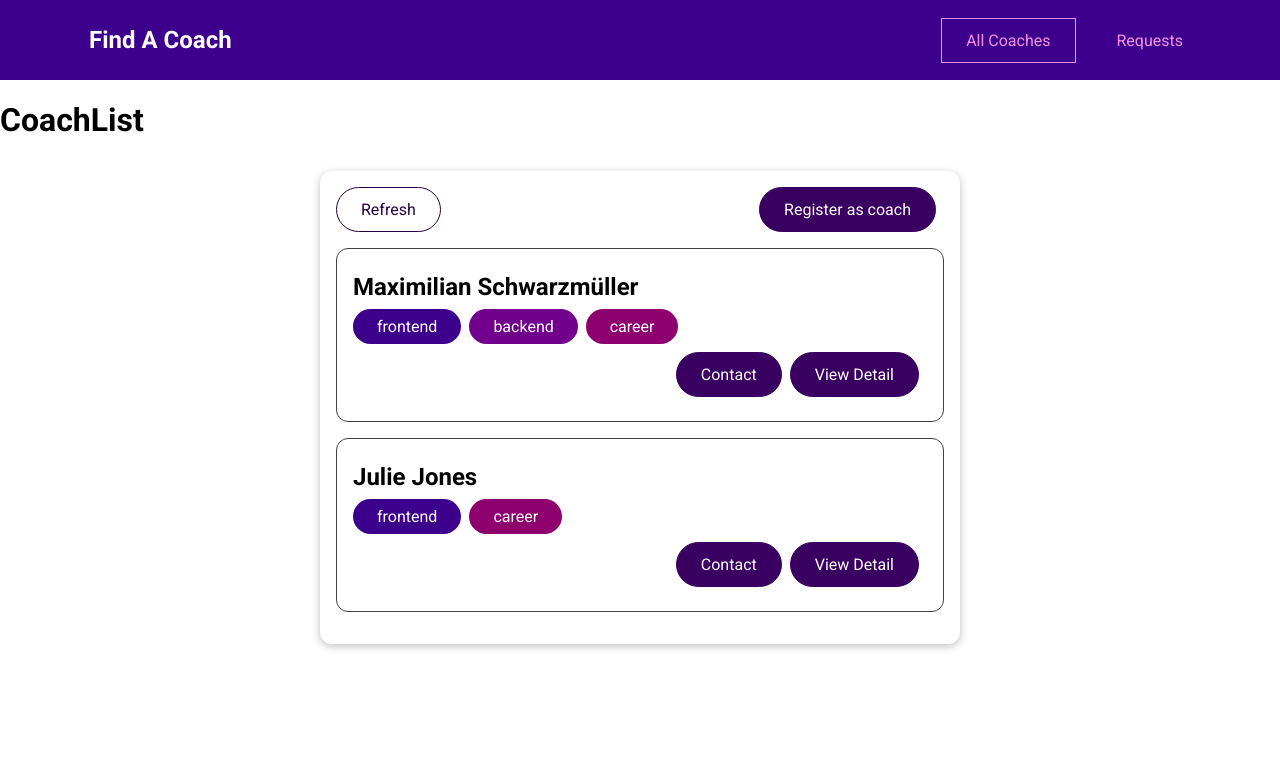
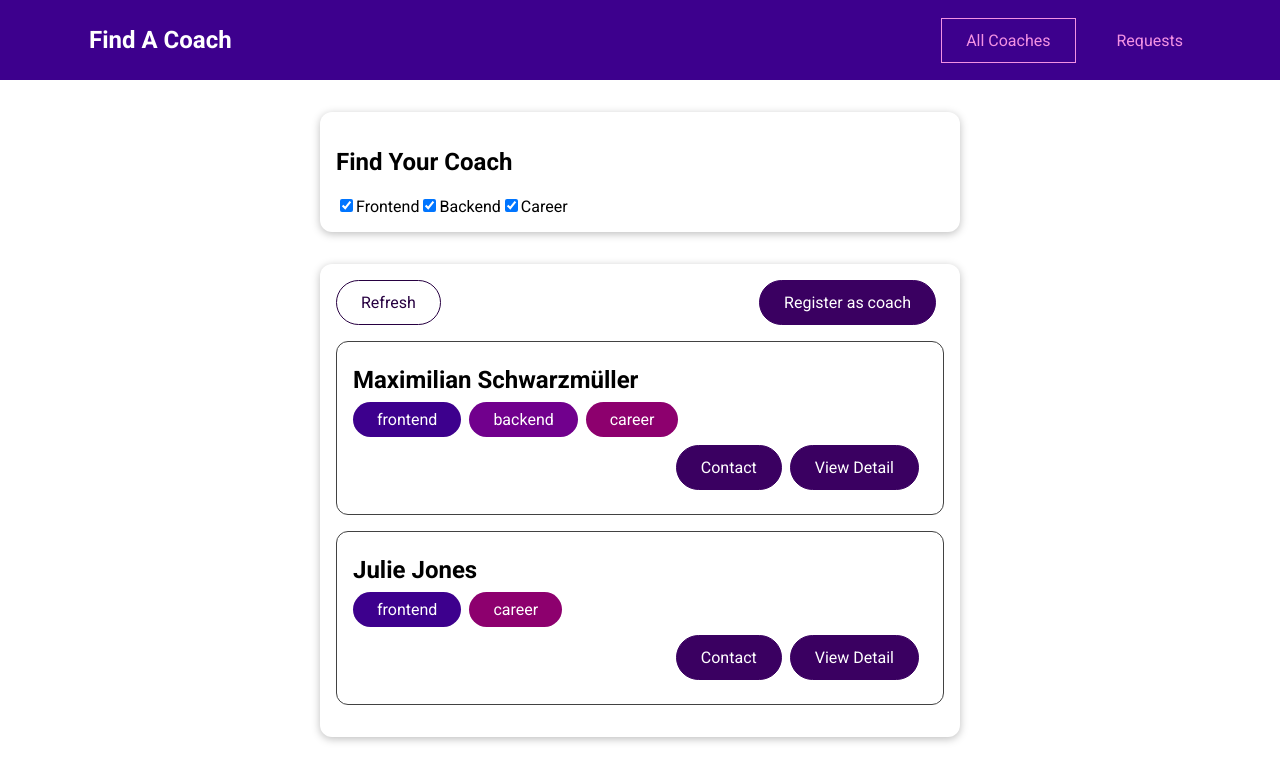
Before and after one commit to Martina928/find-a-coach, a Vue app: page /coaches in a window 1280 px wide. Shown: the top 782 px of the page. Built offline with nearby package versions, Linux system fonts and the light colour scheme.

Commit message:
feat: add coach filter

```diff
--- /dev/null
+++ b/src/components/coaches/CoachFilter.vue
@@ -0,0 +1,45 @@
+<template>
+  <BaseCard>
+    <h2>Find Your Coach</h2>
+    <span class="filter-option">
+      <input type="checkbox" id="frontend" checked @change="setFilter"/>
+      <label for="frontend">Frontend</label>
+    </span>
+    <span class="filter-option">
+      <input type="checkbox" id="backend" checked @change="setFilter"/>
+      <label for="backend">Backend</label>
+    </span>
+    <span class="filter-option">
+      <input type="checkbox" id="career" checked @change="setFilter"/>
+      <label for="career">Career</label>
+    </span>
+  </BaseCard>
+</template>
+
+<script>
+export default {
+  emits: ['changeFilter'],
+  data() {
+    return {
+      filter: {
+        frontend: true,
+        backend: true,
+        career: true
+      }
+    }
+  },
+  methods: {
+    setFilter() {
+      const inputId = event.target.id;
+      const isActive = event.target.checked;
+      const updatedFilter = {
+        ...this.filter,
+        [inputId]: isActive // 有變的值去取代原本的值
+      };
+      this.filter = updatedFilter;
+      this.$emit('changeFilter', this.filter); // 把過濾結果傳給父層
+    }
+  }
+}
+
+</script>
--- a/src/pages/coaches/CoachList.vue
+++ b/src/pages/coaches/CoachList.vue
@@ -1,8 +1,11 @@
 <template>
   <div>
-    <h1>CoachList</h1>
-    <BaseCard>
-      <section>
+    <section>
+      <CoachFilter @changeFilter="updateCoachList"></CoachFilter>
+    </section>
+
+    <section>
+      <BaseCard>
         <div class="controls">
           <BaseButton mode="outline">Refresh</BaseButton>
           <BaseButton isLink to="/register">Register as coach</BaseButton>
@@ -19,26 +22,50 @@
           ></CoachInfo>
         </ul>
         <h3 v-else>No coaches found.</h3>
-      </section>
-    </BaseCard>
+      </BaseCard>
+    </section>
   </div>
 </template>
 
 <script>
 import CoachInfo from '../../components/coaches/CoachInfo.vue';
+import CoachFilter from '../../components/coaches/CoachFilter.vue';
 
 export default {
+  data() {
+    return {
+      activeFilter: {
+        frontend: true,
+        backend: true,
+        career: true,
+      }
+    }
+  },
   computed: {
     filteredCoachesList() {
       // ['namespaced/propertyName']
-      return this.$store.getters['coaches/coachesList'];
+      const coachList =  this.$store.getters['coaches/coachesList'];
+      // 用 activeFilter 去過濾
+      return coachList.filter((coach) => {
+        for(const key in this.activeFilter) {
+          if(this.activeFilter[key]) {
+            return coach.areas.includes(key);
+          }
+        }
+      })
     },
     hasCoach() {
       return this.$store.getters['coaches/hasCoach'];
     }
   },
+  methods: {
+    updateCoachList(filter) {
+      this.activeFilter = filter;
+    }
+  },
   components: {
-    CoachInfo
+    CoachInfo,
+    CoachFilter
   }
 };
 </script>
```
